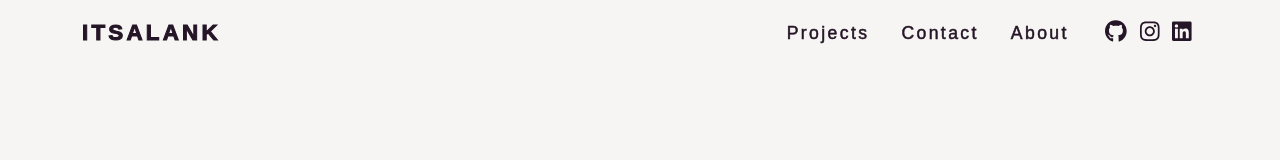
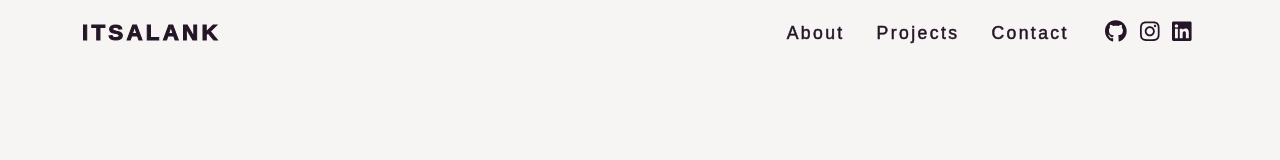
Before and after one commit to ItsAlanK/portfolio-site, a React (Create React App) app: page / in a window 1280 px wide. Shown: the top 160 px of the page. Built offline with nearby package versions, Linux system fonts and the light colour scheme.

Commit message:
Add functions to navbar to save which link is active for display effects

```diff
--- a/src/components/NavBar.js
+++ b/src/components/NavBar.js
@@ -1,19 +1,26 @@
+import { useState } from 'react';
 import { Container, Nav, Navbar } from 'react-bootstrap';
 import { FontAwesomeIcon } from '@fortawesome/react-fontawesome';
 import { faGithub, faInstagram, faLinkedin } from "@fortawesome/free-brands-svg-icons"
 
 export const NavBar = () => {
+  const [activeLink, setActiveLink] = useState('home');
+
+  const onUpdateActiveLink = (value) => {
+    setActiveLink(value);
+  }
+
   return (
       <Navbar>
         <Container>
-            <Navbar.Brand href="#home">ITSALANK</Navbar.Brand>
+          <Navbar.Brand href="#home" className={ activeLink === 'home' ? 'active' : '' } onClick={() => onUpdateActiveLink('home')}>ITSALANK</Navbar.Brand>
           <Navbar.Toggle aria-controls="basic-navbar-nav">
               <span className='navbar-toggler-icon'></span>
           </Navbar.Toggle>
           <Nav className='ms-auto'>
-              <Nav.Link href="#projects">Projects</Nav.Link>
-              <Nav.Link href="#contact">Contact</Nav.Link>
-              <Nav.Link href="#about">About</Nav.Link>
+            <Nav.Link href="#about" className={ activeLink === 'about' ? 'active navbar-link' : 'navbar-link' } onClick={() => onUpdateActiveLink('about')}>About</Nav.Link>
+            <Nav.Link href="#projects" className={ activeLink === 'projects' ? 'active navbar-link' : 'navbar-link' } onClick={() => onUpdateActiveLink('projects')}>Projects</Nav.Link>
+            <Nav.Link href="#contact" className={ activeLink === 'contact' ? 'active navbar-link' : 'navbar-link' } onClick={() => onUpdateActiveLink('contact')}>Contact</Nav.Link>
           </Nav>
           <span className='navbar-text'>
               <div className='social-icon'>
--- a/src/style/navbar.scss
+++ b/src/style/navbar.scss
@@ -19,7 +19,8 @@
     -webkit-text-stroke: 1px style.$dark-purple;
 }
 
-.navbar-brand:hover {
+.navbar-brand:hover
+.navbar-brand.active {
     color: style.$teal !important;
     -webkit-text-stroke: 1px style.$teal;
 }
@@ -35,9 +36,8 @@
 }
 
 .nav-link:hover,
-.nav-link:active,
-.nav-social:hover,
-.nav-social:active {
+.nav-link.active,
+.nav-social:hover {
     color: style.$teal !important;
     -webkit-text-stroke: 0.5px style.$teal;
 }
```
Lines whose indentation alone changed are shown as unchanged.
